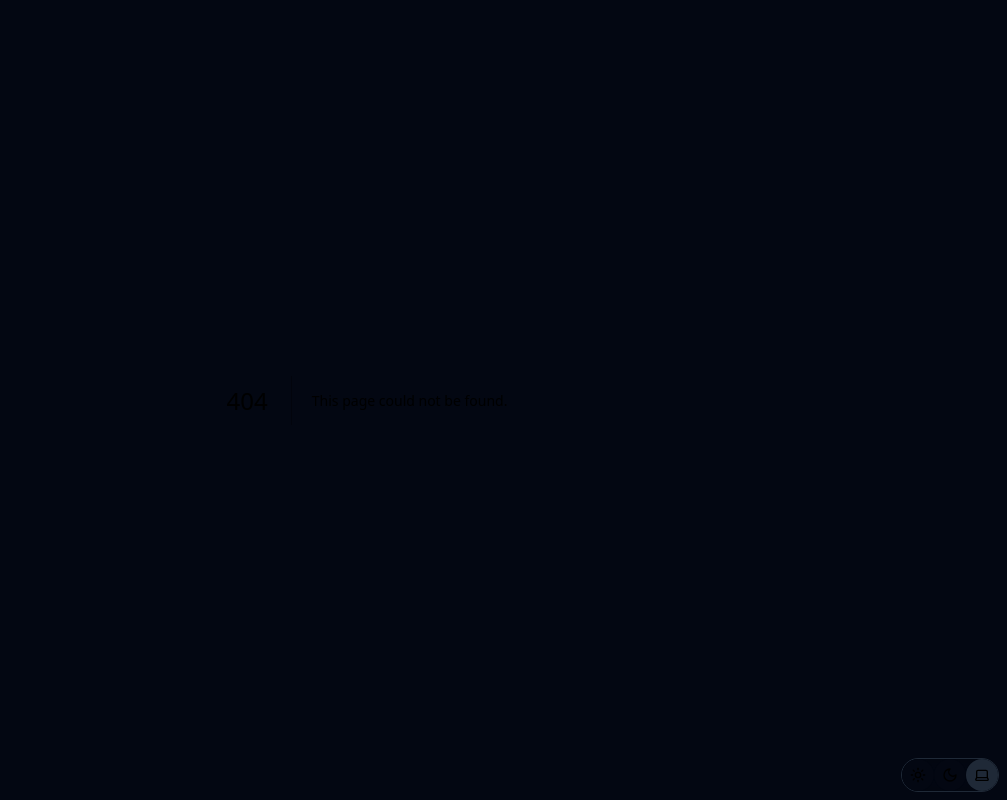
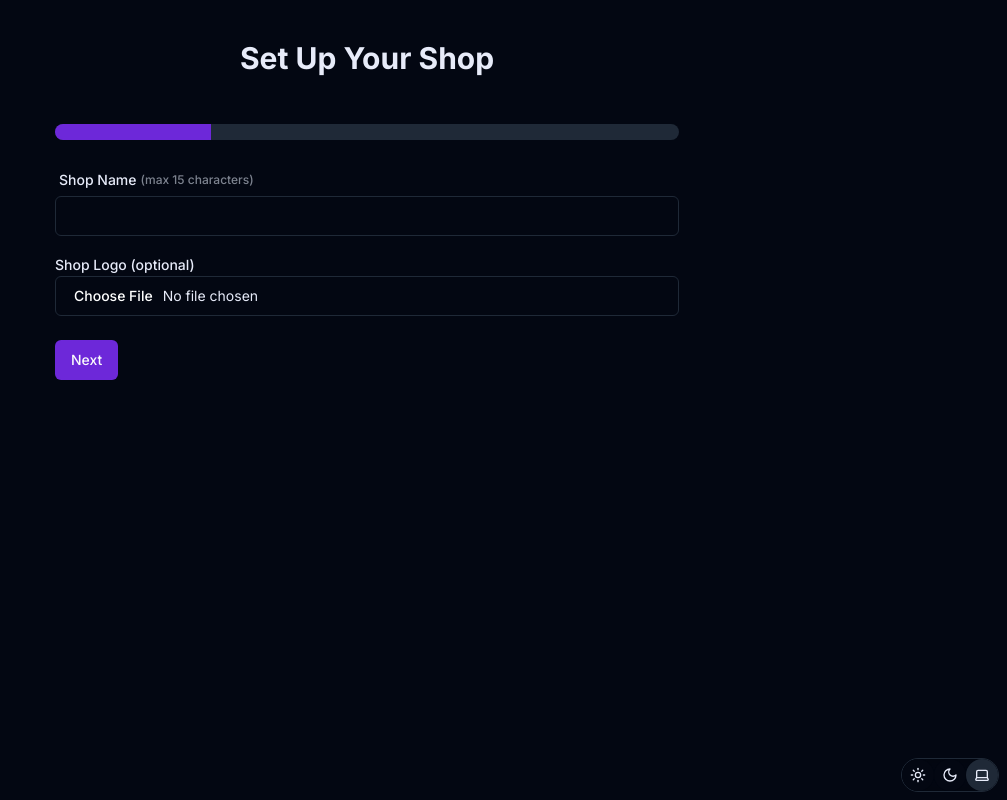
Before and after one commit to ahammadabdullah/sellto-merchant, a Next.js app: page /onboarding in a window 1280 px wide. Before the commit this address had no page. Shown: the whole page, without its empty margins (273-1280 px from the left). Built offline with nearby package versions, Linux system fonts and the light colour scheme.

Commit message:
onboarding form added

```diff
--- a/package.json
+++ b/package.json
@@ -14,6 +14,7 @@
   },
   "dependencies": {
     "@gsap/react": "^2.1.1",
+    "@hookform/resolvers": "^3.9.1",
     "@prisma/client": "^5.19.1",
     "@radix-ui/react-aspect-ratio": "^1.1.0",
     "@radix-ui/react-avatar": "^1.1.1",
@@ -23,6 +24,7 @@
     "@radix-ui/react-dropdown-menu": "^2.1.2",
     "@radix-ui/react-label": "^2.1.0",
     "@radix-ui/react-popover": "^1.1.2",
+    "@radix-ui/react-progress": "^1.1.0",
     "@radix-ui/react-radio-group": "^1.2.0",
     "@radix-ui/react-scroll-area": "^1.2.0",
     "@radix-ui/react-select": "^2.1.2",
@@ -56,6 +58,7 @@
     "react-dom": "^18",
     "react-dropzone": "^14.2.10",
     "react-email": "^1.10.1",
+    "react-hook-form": "^7.53.1",
     "react-i18next": "^15.0.0",
     "react-phone-number-input": "^3.4.9",
     "react-resizable-panels": "^2.1.4",
--- /dev/null
+++ b/src/app/onboarding/OnboardingForm.tsx
@@ -0,0 +1,280 @@
+"use client";
+
+import { useState } from "react";
+import Image from "next/image";
+import { useForm } from "react-hook-form";
+import { zodResolver } from "@hookform/resolvers/zod";
+import * as z from "zod";
+import { Button } from "@/components/ui/button";
+import { Input } from "@/components/ui/input";
+import { Label } from "@/components/ui/label";
+import { Textarea } from "@/components/ui/textarea";
+import {
+  Select,
+  SelectContent,
+  SelectItem,
+  SelectTrigger,
+  SelectValue,
+} from "@/components/ui/select";
+import { Progress } from "@/components/ui/progress";
+
+// This is a mock list of currencies. In a real application, you'd fetch this from an API or database.
+const currencies = [
+  { code: "USD", name: "US Dollar" },
+  { code: "EUR", name: "Euro" },
+  { code: "GBP", name: "British Pound" },
+  { code: "JPY", name: "Japanese Yen" },
+  { code: "CAD", name: "Canadian Dollar" },
+];
+
+const formSchema = z.object({
+  shopName: z
+    .string()
+    .min(1, "Shop name is required")
+    .max(15, "Max 15 characters"),
+  shopLogo: z.any().optional(),
+  subDomain: z
+    .string()
+    .min(1, "Subdomain is required")
+    .regex(
+      /^[a-zA-Z0-9-]+$/,
+      "Subdomain can only contain letters, numbers, and hyphens"
+    ),
+  currency: z.string().min(1, "Currency is required"),
+  description: z
+    .string()
+    .max(500, "Description must be 500 characters or less")
+    .optional(),
+  productTypes: z.string().optional(),
+});
+
+export default function OnboardingForm() {
+  const [step, setStep] = useState(1);
+  const [progress, setProgress] = useState(25);
+  const [logoPreview, setLogoPreview] = useState<string | null>(null);
+
+  const {
+    register,
+    handleSubmit,
+    formState: { errors },
+    watch,
+    setValue,
+    trigger,
+  } = useForm({
+    resolver: zodResolver(formSchema),
+    defaultValues: {
+      shopName: "",
+      shopLogo: null,
+      subDomain: "",
+      currency: "",
+      description: "",
+      productTypes: "",
+    },
+  });
+
+  const watchAllFields = watch();
+
+  const onSubmit = (data: z.infer<typeof formSchema>) => {
+    console.log(data);
+    // Here you would typically send the data to your backend
+    alert("Form submitted successfully!");
+  };
+
+  const handleFileChange = (event: React.ChangeEvent<HTMLInputElement>) => {
+    const file = event.target.files?.[0];
+    if (file) {
+      const reader = new FileReader();
+      reader.onloadend = () => {
+        setLogoPreview(reader.result as string);
+      };
+      reader.readAsDataURL(file);
+      //   @ts-ignore
+      setValue("shopLogo", file);
+    }
+  };
+
+  const nextStep = async () => {
+    let isValid = false;
+
+    switch (step) {
+      case 1:
+        isValid = await trigger("shopName");
+        break;
+      case 2:
+        isValid = await trigger("subDomain");
+        break;
+      case 3:
+        isValid = await trigger("currency");
+        break;
+      case 4:
+        isValid = true; // No required fields in step 4
+        break;
+    }
+
+    if (isValid) {
+      setStep(step + 1);
+      setProgress(progress + 25);
+    }
+  };
+
+  const prevStep = () => {
+    setStep(step - 1);
+    setProgress(progress - 25);
+  };
+
+  const generateSubdomain = () => {
+    const shopName = watch("shopName");
+    if (shopName) {
+      const subdomain = shopName
+        .toLowerCase()
+        .replace(/[^a-z0-9-]/g, "-")
+        .replace(/-+/g, "-")
+        .replace(/^-|-$/g, "");
+      setValue("subDomain", subdomain);
+    }
+  };
+
+  const LabelClass = "ml-1 flex flex-wrap place-items-center gap-1 mb-2";
+
+  return (
+    <div className="max-w-2xl mx-auto p-6 space-y-8">
+      <Progress value={progress} className="w-full" />
+
+      <form onSubmit={handleSubmit(onSubmit)} className="space-y-6">
+        {step === 1 && (
+          <div className="space-y-4">
+            <div>
+              <Label htmlFor="shopName" className={LabelClass}>
+                Shop Name
+                <p className="text-xs text-muted-foreground/80">
+                  (max 15 characters)
+                </p>
+              </Label>
+              <Input id="shopName" {...register("shopName")} />
+              {errors.shopName && (
+                <p className="text-red-500 text-sm mt-1">
+                  {errors.shopName.message}
+                </p>
+              )}
+            </div>
+            <div>
+              <Label htmlFor="shopLogo">Shop Logo (optional)</Label>
+              <Input
+                id="shopLogo"
+                type="file"
+                accept="image/*"
+                onChange={handleFileChange}
+              />
+              {logoPreview && (
+                <div className="mt-2">
+                  <Image
+                    src={logoPreview}
+                    alt="Logo preview"
+                    width={100}
+                    height={100}
+                    className="rounded-full"
+                  />
+                </div>
+              )}
+            </div>
+          </div>
+        )}
+
+        {step === 2 && (
+          <div className="">
+            <Label className={LabelClass} htmlFor="subDomain">
+              Subdomain
+              <p className="text-xs text-muted-foreground/80">
+                (max 15 characters)
+              </p>
+            </Label>
+            <div className="flex items-center gap-2">
+              <div className="flex items-center flex-1">
+                <Input
+                  id="subDomain"
+                  {...register("subDomain")}
+                  className="rounded-r-none focus-visible:ring-0"
+                />
+                <span className="bg-muted px-3 py-2 rounded-r-md">
+                  .sellto.io
+                </span>
+              </div>
+              <Button
+                type="button"
+                variant="outline"
+                onClick={generateSubdomain}
+              >
+                Generate from name
+              </Button>
+            </div>
+            {errors.subDomain && (
+              <p className="text-red-500 text-sm mt-1">
+                {errors.subDomain.message}
+              </p>
+            )}
+          </div>
+        )}
+
+        {step === 3 && (
+          <div className="space-y-4">
+            <div>
+              <Label htmlFor="currency">Currency</Label>
+              <Select onValueChange={(value) => setValue("currency", value)}>
+                <SelectTrigger>
+                  <SelectValue placeholder="Select a currency" />
+                </SelectTrigger>
+                <SelectContent>
+                  {currencies.map((currency) => (
+                    <SelectItem key={currency.code} value={currency.code}>
+                      {currency.name} ({currency.code})
+                    </SelectItem>
+                  ))}
+                </SelectContent>
+              </Select>
+              {errors.currency && (
+                <p className="text-red-500 text-sm mt-1">
+                  {errors.currency.message}
+                </p>
+              )}
+            </div>
+            <div>
+              <Label htmlFor="description">Short Description (optional)</Label>
+              <Textarea id="description" {...register("description")} />
+              {errors.description && (
+                <p className="text-red-500 text-sm mt-1">
+                  {errors.description.message}
+                </p>
+              )}
+            </div>
+          </div>
+        )}
+
+        {step === 4 && (
+          <div>
+            <Label htmlFor="productTypes">Product Types (optional)</Label>
+            <Textarea
+              id="productTypes"
+              {...register("productTypes")}
+              placeholder="Enter product types, separated by commas"
+            />
+          </div>
+        )}
+
+        <div className="flex justify-between">
+          {step > 1 && (
+            <Button type="button" onClick={prevStep} variant="outline">
+              Previous
+            </Button>
+          )}
+          {step < 4 ? (
+            <Button type="button" onClick={nextStep}>
+              Next
+            </Button>
+          ) : (
+            <Button type="submit">Submit</Button>
+          )}
+        </div>
+      </form>
+    </div>
+  );
+}
--- /dev/null
+++ b/src/app/onboarding/page.tsx
@@ -0,0 +1,10 @@
+// import React from 'react'
+import OnboardingForm from "./OnboardingForm";
+export default function OnboardingPage() {
+  return (
+    <div className="container mx-auto py-10">
+      <h1 className="text-3xl font-bold mb-6 text-center">Set Up Your Shop</h1>
+      <OnboardingForm />
+    </div>
+  );
+}
--- /dev/null
+++ b/src/components/ui/progress.tsx
@@ -0,0 +1,28 @@
+"use client"
+
+import * as React from "react"
+import * as ProgressPrimitive from "@radix-ui/react-progress"
+
+import { cn } from "@/lib/utils"
+
+const Progress = React.forwardRef<
+  React.ElementRef<typeof ProgressPrimitive.Root>,
+  React.ComponentPropsWithoutRef<typeof ProgressPrimitive.Root>
+>(({ className, value, ...props }, ref) => (
+  <ProgressPrimitive.Root
+    ref={ref}
+    className={cn(
+      "relative h-4 w-full overflow-hidden rounded-full bg-secondary",
+      className
+    )}
+    {...props}
+  >
+    <ProgressPrimitive.Indicator
+      className="h-full w-full flex-1 bg-primary transition-all"
+      style={{ transform: `translateX(-${100 - (value || 0)}%)` }}
+    />
+  </ProgressPrimitive.Root>
+))
+Progress.displayName = ProgressPrimitive.Root.displayName
+
+export { Progress }
```
Also changed, not shown: 1 other file (tests, documents, lock files or other folders).
